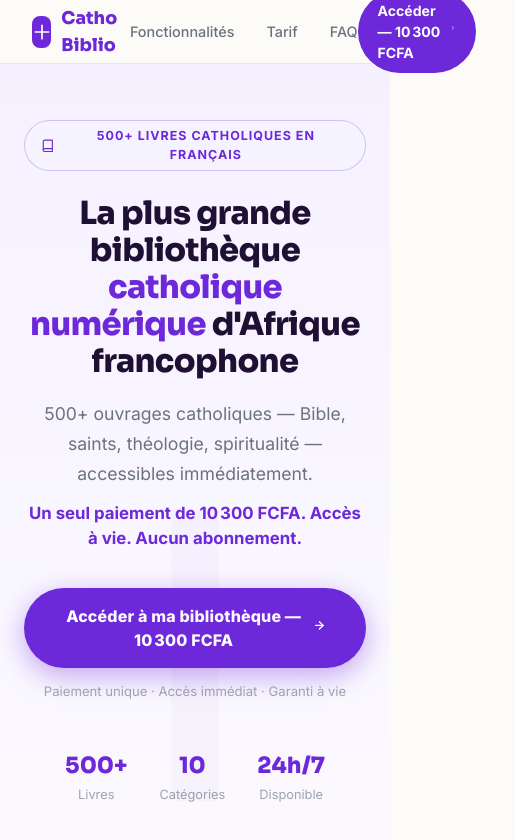
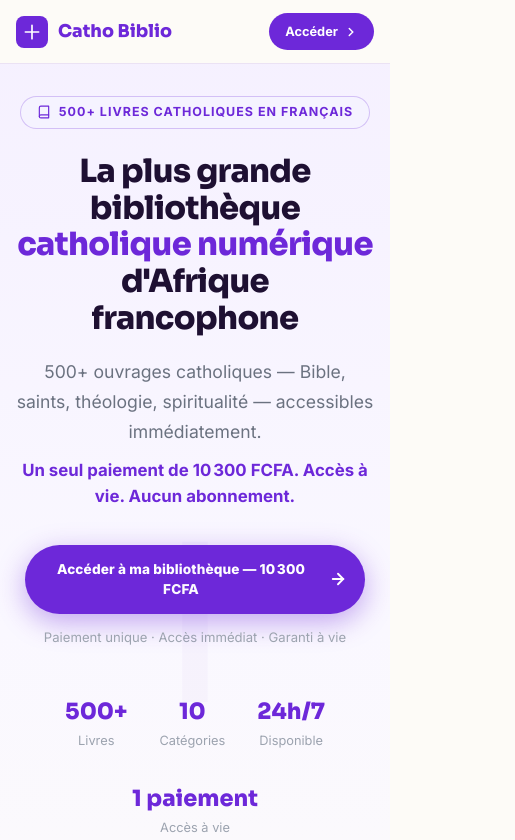
Before and after one commit to jmanelink1-cpu/catho-biblio, a Next.js app: page / in a window 390 px wide. Shown: the top 840 px of the page, 515 px wide, since content can reach past the window. Built offline with nearby package versions, Linux system fonts and the light colour scheme.

Commit message:
fix: make landing page fully responsive (mobile nav, grids, buttons, typography)

```diff
--- a/app/page.tsx
+++ b/app/page.tsx
@@ -134,10 +134,35 @@
   const price = SINGLE_PLAN.price.toLocaleString('fr-FR')
 
   return (
-    <div style={{ background: '#FDFBF7', color: '#1E1032', fontFamily: "'Inter', system-ui, sans-serif" }}>
+    <div style={{ background: '#FDFBF7', color: '#1E1032', fontFamily: "'Inter', system-ui, sans-serif", overflowX: 'hidden' }}>
+
+      {/* ─── Responsive overrides (media queries beat inline styles via !important) ─── */}
+      <style>{`
+        @media (max-width: 900px) {
+          .cb-grid-2  { grid-template-columns: 1fr !important; gap: 24px !important; }
+        }
+        @media (max-width: 768px) {
+          .cb-nav       { padding: 0 16px !important; }
+          .cb-navlinks  { display: none !important; }
+          .cb-navcta    { padding: 9px 16px !important; font-size: .8rem !important; }
+          .cb-hero      { padding-top: 96px !important; padding-bottom: 56px !important; padding-left: 16px !important; padding-right: 16px !important; }
+          .cb-section   { padding-left: 16px !important; padding-right: 16px !important; }
+          .cb-herobtn   { width: 100% !important; max-width: 340px; margin-left: auto !important; margin-right: auto !important; padding: 15px 24px !important; font-size: .92rem !important; }
+          .cb-bigprice  { font-size: 2.8rem !important; }
+          .cb-grid-4    { grid-template-columns: repeat(2, 1fr) !important; gap: 20px !important; }
+          .cb-watermark { font-size: 220px !important; }
+          .cb-h1        { font-size: 2rem !important; }
+          .cb-paycard   { padding: 36px 24px !important; }
+        }
+        @media (max-width: 420px) {
+          .cb-navcta-price { display: none; }
+          .cb-bigprice  { font-size: 2.3rem !important; }
+          .cb-herobtn   { font-size: .85rem !important; padding: 14px 18px !important; }
+        }
+      `}</style>
 
       {/* ─── Navbar ─── */}
-      <nav style={{
+      <nav className="cb-nav" style={{
         position: 'fixed', top: 0, left: 0, right: 0, zIndex: 50, height: 64,
         display: 'flex', alignItems: 'center', justifyContent: 'space-between',
         padding: '0 32px', background: 'rgba(253,251,247,0.97)',
@@ -150,37 +175,37 @@
           <span style={{ fontFamily: "'Sora', sans-serif", fontWeight: 800, fontSize: '1.1rem', color: V }}>Catho Biblio</span>
         </Link>
 
-        <div style={{ display: 'flex', alignItems: 'center', gap: 32 }} className="hidden md:flex">
+        <div className="cb-navlinks" style={{ display: 'flex', alignItems: 'center', gap: 32 }}>
           {[['#fonctionnalites','Fonctionnalités'],['#tarif','Tarif'],['#faq','FAQ']].map(([h,l]) => (
             <a key={h} href={h} style={{ color: '#6B7280', fontSize: '.9rem', fontWeight: 500, textDecoration: 'none' }}>{l}</a>
           ))}
         </div>
 
         <div style={{ display: 'flex', alignItems: 'center', gap: 12 }}>
-          <Link href="/auth/login" style={{ color: V, fontSize: '.88rem', fontWeight: 600, textDecoration: 'none' }} className="hidden md:inline">
+          <Link href="/auth/login" style={{ color: V, fontSize: '.88rem', fontWeight: 600, textDecoration: 'none' }} className="cb-navlinks">
             Connexion
           </Link>
-          <Link href="#tarif" style={{
+          <Link href="#tarif" className="cb-navcta" style={{
             display: 'inline-flex', alignItems: 'center', gap: 6,
             background: V, color: '#fff', padding: '10px 20px',
             borderRadius: 999, fontSize: '.88rem', fontWeight: 700,
-            textDecoration: 'none'
+            textDecoration: 'none', whiteSpace: 'nowrap'
           }}>
-            Accéder — {price} FCFA
+            Accéder<span className="cb-navcta-price">&nbsp;— {price} FCFA</span>
             <div style={{ width: 14, height: 14 }}><I.ChevR /></div>
           </Link>
         </div>
       </nav>
 
       {/* ─── HERO ─── */}
-      <section style={{
+      <section className="cb-hero" style={{
         paddingTop: 120, paddingBottom: 80, paddingLeft: 24, paddingRight: 24,
         textAlign: 'center',
         background: 'linear-gradient(180deg, #F5F0FF 0%, #FAF8FF 50%, #FDFBF7 100%)',
         position: 'relative', overflow: 'hidden'
       }}>
         {/* Decorative cross watermark */}
-        <div style={{
+        <div className="cb-watermark" style={{
           position: 'absolute', top: '50%', left: '50%', transform: 'translate(-50%,-50%)',
           fontSize: 400, color: V, opacity: 0.025, pointerEvents: 'none', lineHeight: 1,
           fontFamily: 'serif', userSelect: 'none'
@@ -196,7 +221,7 @@
           500+ livres catholiques en français
         </div>
 
-        <h1 style={{
+        <h1 className="cb-h1" style={{
           fontFamily: "'Sora', sans-serif", fontWeight: 800,
           fontSize: 'clamp(2rem, 5vw, 3.5rem)', lineHeight: 1.15,
           maxWidth: 820, margin: '0 auto 20px', letterSpacing: '-0.02em',
@@ -215,16 +240,16 @@
         </p>
 
         <div style={{ display: 'flex', flexDirection: 'column', alignItems: 'center', gap: 14, marginBottom: 48 }}>
-          <Link href="#tarif" style={{
-            display: 'inline-flex', alignItems: 'center', gap: 10,
+          <Link href="#tarif" className="cb-herobtn" style={{
+            display: 'inline-flex', alignItems: 'center', justifyContent: 'center', gap: 10,
             background: V, color: '#fff', padding: '16px 40px',
             borderRadius: 999, fontSize: '1rem', fontWeight: 800,
             textDecoration: 'none',
             boxShadow: '0 8px 28px rgba(109,40,217,0.4)',
-            letterSpacing: '0.01em'
+            letterSpacing: '0.01em', textAlign: 'center'
           }}>
             Accéder à ma bibliothèque — {price} FCFA
-            <div style={{ width: 18, height: 18 }}><I.Arrow /></div>
+            <div style={{ width: 18, height: 18, flexShrink: 0 }}><I.Arrow /></div>
           </Link>
           <p style={{ fontSize: '.82rem', color: '#9CA3AF' }}>
             Paiement unique · Accès immédiat · Garanti à vie
@@ -295,7 +320,7 @@
         padding: '28px 24px', background: '#fff',
         borderTop: '1px solid rgba(109,40,217,0.1)', borderBottom: '1px solid rgba(109,40,217,0.1)'
       }}>
-        <div style={{ maxWidth: 900, margin: '0 auto', display: 'grid', gridTemplateColumns: 'repeat(4, 1fr)', gap: 24 }} className="grid-cols-2 md:grid-cols-4">
+        <div className="cb-grid-4" style={{ maxWidth: 900, margin: '0 auto', display: 'grid', gridTemplateColumns: 'repeat(4, 1fr)', gap: 24 }}>
           {[
             [I.Book,     '500+',       'Livres disponibles'],
             [I.Layers,   '10',         'Catégories'],
@@ -317,8 +342,8 @@
       </section>
 
       {/* ─── Problem / Solution ─── */}
-      <section style={{ padding: '80px 24px', background: '#FDFBF7' }}>
-        <div style={{ maxWidth: 1000, margin: '0 auto', display: 'grid', gridTemplateColumns: '1fr 1fr', gap: 64 }} className="grid-cols-1 md:grid-cols-2">
+      <section className="cb-section" style={{ padding: '80px 24px', background: '#FDFBF7' }}>
+        <div className="cb-grid-2" style={{ maxWidth: 1000, margin: '0 auto', display: 'grid', gridTemplateColumns: '1fr 1fr', gap: 64 }}>
           {/* Problem */}
           <div style={{ background: '#FFF5F5', borderRadius: 20, padding: 36, border: '1px solid #FECACA' }}>
             <div style={{ display: 'flex', alignItems: 'center', gap: 8, marginBottom: 16 }}>
@@ -373,7 +398,7 @@
       </section>
 
       {/* ─── Features ─── */}
-      <section style={{ padding: '80px 24px', background: '#fff' }} id="fonctionnalites">
+      <section className="cb-section" style={{ padding: '80px 24px', background: '#fff' }} id="fonctionnalites">
         <div style={{ maxWidth: 1000, margin: '0 auto' }}>
           <p style={{ textAlign: 'center', fontSize: '.78rem', fontWeight: 700, textTransform: 'uppercase', letterSpacing: '.12em', color: V, marginBottom: 12 }}>
             Fonctionnalités
@@ -408,7 +433,7 @@
       </section>
 
       {/* ─── Testimonials ─── */}
-      <section style={{ padding: '80px 24px', background: '#F5F0FF' }}>
+      <section className="cb-section" style={{ padding: '80px 24px', background: '#F5F0FF' }}>
         <div style={{ maxWidth: 1000, margin: '0 auto' }}>
           <p style={{ textAlign: 'center', fontSize: '.78rem', fontWeight: 700, textTransform: 'uppercase', letterSpacing: '.12em', color: V, marginBottom: 12 }}>
             Témoignages
@@ -446,7 +471,7 @@
       </section>
 
       {/* ─── PRICING ─── */}
-      <section style={{ padding: '80px 24px', background: '#fff' }} id="tarif">
+      <section className="cb-section" style={{ padding: '80px 24px', background: '#fff' }} id="tarif">
         <div style={{ maxWidth: 600, margin: '0 auto', textAlign: 'center' }}>
           <p style={{ fontSize: '.78rem', fontWeight: 700, textTransform: 'uppercase', letterSpacing: '.12em', color: V, marginBottom: 12 }}>
             Tarif
@@ -459,7 +484,7 @@
           </p>
 
           {/* Pricing Card */}
-          <div style={{
+          <div className="cb-paycard" style={{
             background: 'linear-gradient(160deg, #3B0764 0%, #6D28D9 100%)',
             borderRadius: 24, padding: '48px 40px', position: 'relative', overflow: 'hidden',
             boxShadow: '0 20px 60px rgba(109,40,217,0.4)'
@@ -482,7 +507,7 @@
             </div>
 
             <div style={{ marginBottom: 8 }}>
-              <span style={{ fontFamily: "'Sora', sans-serif", fontWeight: 900, fontSize: '4rem', color: '#fff', lineHeight: 1 }}>
+              <span className="cb-bigprice" style={{ fontFamily: "'Sora', sans-serif", fontWeight: 900, fontSize: '4rem', color: '#fff', lineHeight: 1 }}>
                 {price}
               </span>
               <span style={{ fontSize: '1.1rem', color: 'rgba(255,255,255,.6)', marginLeft: 8 }}>
@@ -508,17 +533,17 @@
               ))}
             </div>
 
-            <Link href="/auth/register?plan=lifetime" style={{
+            <Link href="/auth/register?plan=lifetime" className="cb-herobtn" style={{
               display: 'flex', alignItems: 'center', justifyContent: 'center', gap: 10,
               background: '#fff', color: V,
               padding: '18px 32px', borderRadius: 999,
               fontSize: '1rem', fontWeight: 900,
               textDecoration: 'none', fontFamily: "'Sora', sans-serif",
               boxShadow: '0 4px 20px rgba(0,0,0,0.2)',
-              letterSpacing: '0.01em'
+              letterSpacing: '0.01em', textAlign: 'center'
             }}>
               Accéder à ma bibliothèque — {price} FCFA
-              <div style={{ width: 18, height: 18 }}><I.Arrow /></div>
+              <div style={{ width: 18, height: 18, flexShrink: 0 }}><I.Arrow /></div>
             </Link>
 
             <p style={{ color: 'rgba(255,255,255,.4)', fontSize: '.78rem', marginTop: 16 }}>
@@ -573,7 +598,7 @@
       </section>
 
       {/* ─── FAQ ─── */}
-      <section style={{ padding: '80px 24px', background: '#FDFBF7' }} id="faq">
+      <section className="cb-section" style={{ padding: '80px 24px', background: '#FDFBF7' }} id="faq">
         <div style={{ maxWidth: 680, margin: '0 auto' }}>
           <p style={{ textAlign: 'center', fontSize: '.78rem', fontWeight: 700, textTransform: 'uppercase', letterSpacing: '.12em', color: V, marginBottom: 12 }}>
             FAQ
```
